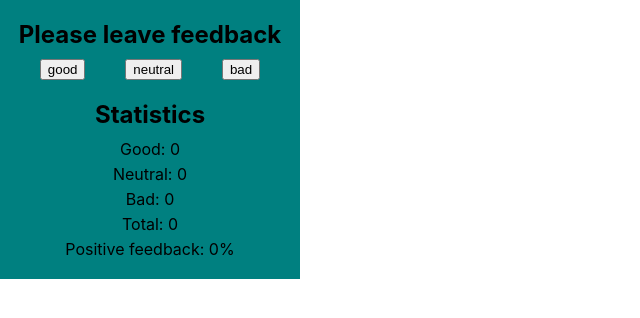
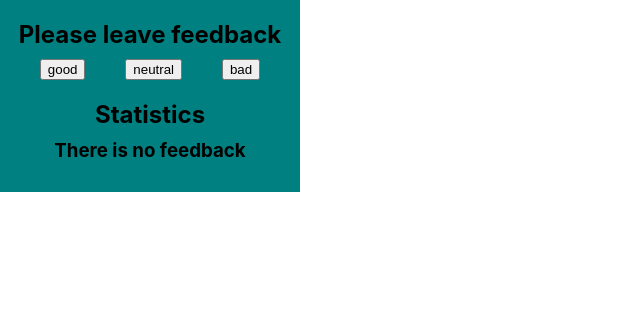
Before and after one commit to Vova-KE/goit-react-hw-02-feedback_91, a React (Create React App) app: page / in a window 1280 px wide. Shown: the top 318 px of the page, without its empty margins (0-640 px from the left). Built offline with nearby package versions, Linux system fonts and the light colour scheme.

Commit message:
task 4
task 4

```diff
--- a/src/components/App.jsx
+++ b/src/components/App.jsx
@@ -2,6 +2,7 @@ import { Component } from 'react';
 import FeedbackOptions from './FeedbackOptions';
 import Statistics from './Statistics';
 import Section from './Section';
+import Notification from './Notification';
 import style from './style.module.css';
 
 class App extends Component {
@@ -37,6 +38,9 @@ class App extends Component {
             options={this.options}
             onLeaveFeedback={this.handleClick}
           ></FeedbackOptions>
+        </Section>
+        <Section title="Statistics">
+          {this.countTotalFeedback() ? (
             <Statistics
               good={this.state.good}
               neutral={this.state.neutral}
@@ -44,6 +48,9 @@ class App extends Component {
               total={this.countTotalFeedback()}
               positivePercentage={this.roundPercentage()}
             ></Statistics>
+          ) : (
+            <Notification message="There is no feedback" />
+          )}
         </Section>
       </div>
     );
--- /dev/null
+++ b/src/components/Notification/index.jsx
@@ -0,0 +1,13 @@
+import React from 'react';
+import PropTypes from 'prop-types';
+import style from './style.module.css';
+
+const Notification = ({ message }) => {
+  return <h3 className={style.notification}>{message}</h3>;
+};
+
+Notification.propTypes = {
+  message: PropTypes.string.isRequired,
+};
+
+export default Notification;
--- /dev/null
+++ b/src/components/Notification/style.module.css
@@ -0,0 +1,3 @@
+.notification {
+  margin: 10px 0;
+}
--- a/src/components/Section/index.jsx
+++ b/src/components/Section/index.jsx
@@ -5,14 +5,14 @@ import style from './style.module.css';
 const Section = ({ title, children }) => {
   return (
     <section>
-      {title && <h2 className={style.title}>{title}</h2>}
+      {<h2 className={style.title}>{title}</h2>}
       {children}
     </section>
   );
 };
 
 Section.propTypes = {
-  title: PropTypes.string,
+  title: PropTypes.string.isRequired,
   children: PropTypes.node,
 };
 
--- a/src/components/Statistics/index.jsx
+++ b/src/components/Statistics/index.jsx
@@ -5,14 +5,11 @@ import style from './style.module.css';
 const Statistics = ({ good, neutral, bad, total, positivePercentage }) => {
   return (
     <>
-      <h2 className={style.title}>Statistics</h2>
       <p className={style.statItem}>Good: {good}</p>
       <p className={style.statItem}>Neutral: {neutral}</p>
       <p className={style.statItem}>Bad: {bad}</p>
       <p className={style.statItem}>Total: {total}</p>
-      <p className={style.statItem}>
-        Positive feedback: {good ? positivePercentage : 0}%
-      </p>{' '}
+      <p className={style.statItem}>Positive feedback: {positivePercentage}%</p>
     </>
   );
 };
```
Lines whose indentation alone changed are shown as unchanged.
